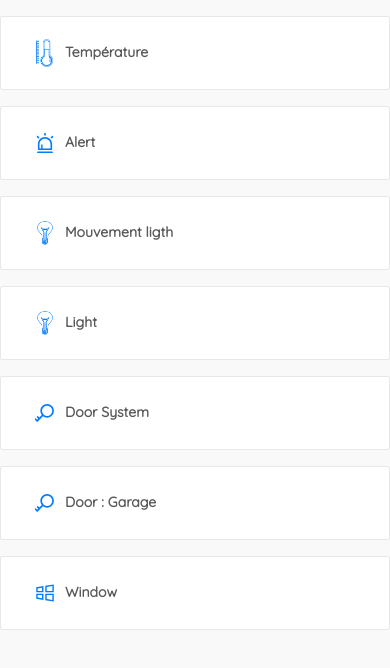
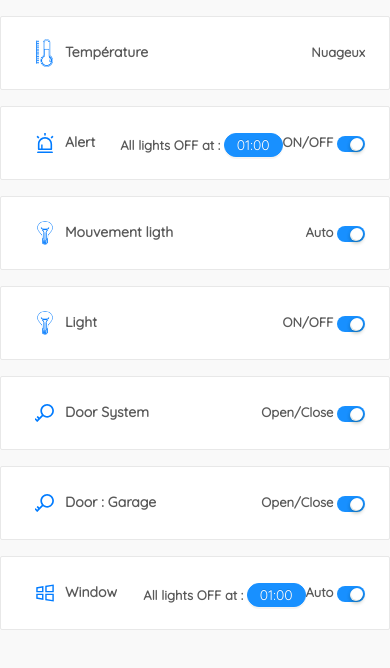
Before and after one commit to ouma77/Smarthome-App, a React (Create React App) app: page / in a window 390 px wide. Shown: the top 668 px of the page. Built offline with nearby package versions, Linux system fonts and the light colour scheme.

Commit message:
setting modification

```diff
--- a/src/App.css
+++ b/src/App.css
@@ -83,6 +83,14 @@ p{
   margin-top: 5%;
 }
 
+.onOff{
+  float: right;
+  margin-top: 3%;
+  font-size: 14px;
+  margin-left: 5%;
+}
+
+
 @media screen and (max-width: 700px){
 
   .img
@@ -146,4 +154,10 @@ p{
     margin-top: 20%;
   }
 
+  .onOff{
+    float: right;
+    margin-top: 3%;
+    font-size: 13px;
+    margin-left: 0;
   }
+  }
--- a/src/Setting.js
+++ b/src/Setting.js
@@ -1,11 +1,13 @@
 import React, {Component} from 'react';
-import { Card,Avatar } from 'antd';
+import { Card, Avatar, Switch, Button } from 'antd';
 import { KeyOutlined,WindowsOutlined,AlertOutlined } from '@ant-design/icons';
 import './App.css';
 import lampe from './images/lampe.jpg';
 import temperature from './images/temperature.jpg';
 
-const style = { background: '#007bff', padding: '8px 0' };
+function onChange(checked) {
+    console.log(`switch to ${checked}`);
+}
 
 class Setting extends Component{
     render(){
@@ -16,12 +18,15 @@ class Setting extends Component{
                 type="inner">
                 <Avatar size={40} src={temperature} />
                 Température
+                <div className="onOff">Nuageux</div>
                 </Card>
                 <Card
                 style={{ marginTop: 16 }}
                 type="inner">
                 <Avatar size={40} style={{ color: '#007bff' , background:'none' }}icon={<AlertOutlined />}/>
                 Alert
+                <div className="onOff">ON/OFF <Switch size="small" defaultChecked onChange={onChange} /></div>
+                <div className="onOff">All lights OFF at : <Button type="primary" shape="round" size="small">01:00</Button></div>
                 </Card>
 
                 <Card
@@ -29,12 +34,14 @@ class Setting extends Component{
                 type="inner">
                 <Avatar size={40} src={lampe} />
                 Mouvement ligth
+                <div className="onOff">Auto <Switch size="small" defaultChecked onChange={onChange} /></div>
                 </Card>
 
                 <Card
                 style={{ marginTop: 16 }}
                 type="inner">
                 <Avatar size={40} src={lampe} />
+                <div className="onOff">ON/OFF <Switch size="small" defaultChecked onChange={onChange} /></div>
                 Light
                 </Card>
 
@@ -43,6 +50,7 @@ class Setting extends Component{
                 type="inner">
                 <Avatar size={40} style={{ color: '#007bff' , background:'none' }}icon={<KeyOutlined />}/>
                 Door System
+                <div className="onOff">Open/Close <Switch size="small" defaultChecked onChange={onChange} /></div>
                 </Card>
 
                 <Card
@@ -50,6 +58,7 @@ class Setting extends Component{
                 type="inner">
                 <Avatar size={40} style={{ color: '#007bff' , background:'none' }}icon={<KeyOutlined />}/>
                 Door : Garage
+                <div className="onOff">Open/Close <Switch size="small" defaultChecked onChange={onChange} /></div>
                 </Card>
 
                 <Card
@@ -57,10 +66,11 @@ class Setting extends Component{
                 type="inner">
                 <Avatar size={40} style={{ color: '#007bff' , background:'none' }}icon={<WindowsOutlined />}/>
                 Window
+                <div className="onOff">Auto <Switch size="small" defaultChecked onChange={onChange} /></div>
+                <div className="onOff">All lights OFF at : <Button type="primary" shape="round" size="small">01:00</Button></div>
                 </Card>
 
             </div>
-
 
         );
     }
```
